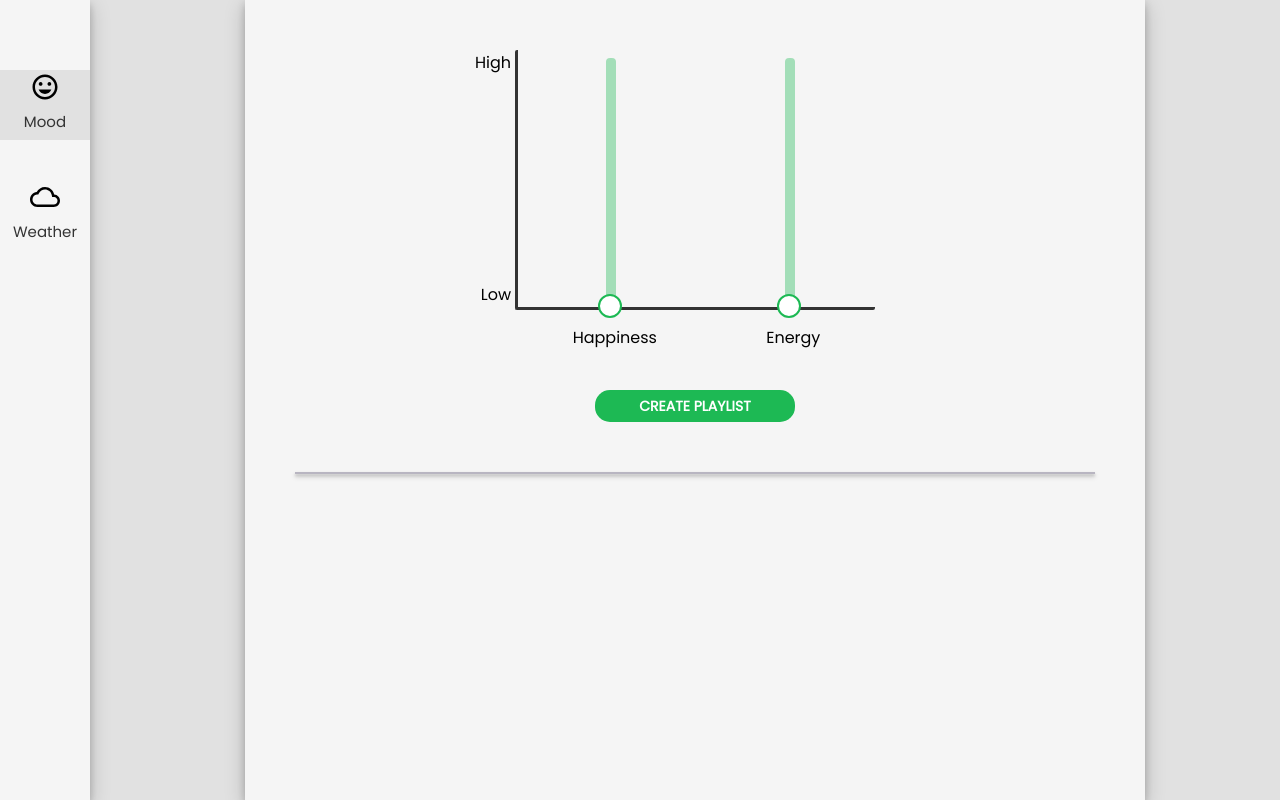
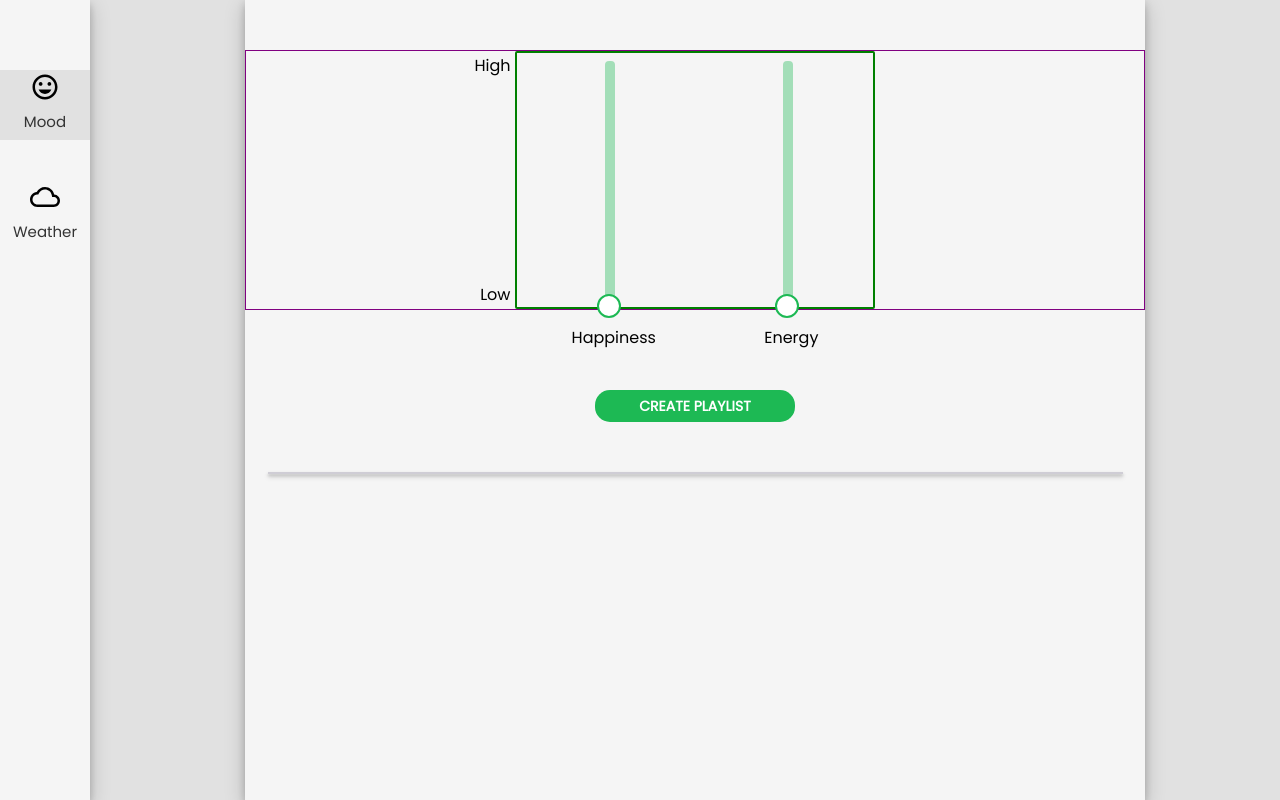
Before and after one commit to devinRucks/moodify, a React (Create React App) app: page / in a window 1280 px wide. Built offline with nearby package versions, Linux system fonts and the light colour scheme; no server answers.

Commit message:
Moved some components around and created Weather component, getting it ready for content

```diff
--- a/src/App.js
+++ b/src/App.js
@@ -1,7 +1,7 @@
 import React from 'react';
 import { BrowserRouter as Router, Switch, Route } from 'react-router-dom'
 import Login from './components/Login'
-import Home from './components/home/Home'
+import Home from './components/Home'
 import './App.scss';
 
 const App = () => {
--- a/src/components/home/Content.js
+++ b/src/components/Content.js
@@ -1,10 +1,11 @@
 import React, { useEffect, useContext } from 'react';
-import '../../scss/content.scss';
-import MoodSelector from '../MoodSelector'
-import Track from '../Track'
-import axios from 'axios'
-import { SidebarStoreContext } from '../../stores/SidebarStore'
-import { TrackFilterStoreContext } from '../../stores/TrackFilterStore'
+import '../scss/content.scss';
+import Mood from './Mood';
+import Weather from './Weather';
+import Track from './Track';
+import axios from 'axios';
+import { SidebarStoreContext } from '../stores/SidebarStore';
+import { TrackFilterStoreContext } from '../stores/TrackFilterStore';
 import { observer } from 'mobx-react';
 
 const Body = observer(() => {
@@ -51,7 +52,8 @@ const Body = observer(() => {
      return (
           <section id="body-container">
                <section id="mood-weather-container">
-                    {(sidebarStore.activeTab === 'Mood') && < MoodSelector />}
+                    {(sidebarStore.activeTab === 'Mood') && < Mood />}
+                    {(sidebarStore.activeTab === 'Weather') && < Weather />}
                </section>
 
                <section id="button-container">
--- a/src/components/MoodSelector.js
+++ b/src/components/Mood.js
@@ -1,5 +1,5 @@
 import React, { useState, useEffect, useContext } from 'react';
-import '../scss/moodSelector.scss';
+import '../scss/mood.scss';
 import CustomSlider from '../components/CustomSlider'
 import { TrackFilterStoreContext } from '../stores/TrackFilterStore'
 import { observer } from 'mobx-react';
@@ -18,7 +18,7 @@ const MoodSelector = observer(() => {
 
 
      return (
-          <section id="mood-selector-container">
+          <section id="mood-container">
                <section className="y-axis-labels">
                     <div className="high-label">High</div>
                     <div className="low-label">Low</div>
--- a/src/components/home/Sidebar.js
+++ b/src/components/Sidebar.js
@@ -1,8 +1,8 @@
 import React, { useContext } from 'react';
-import '../../scss/sidebar.scss'
+import '../scss/sidebar.scss'
 import CloudOutlinedIcon from '@material-ui/icons/CloudOutlined';
 import MoodOutlinedIcon from '@material-ui/icons/MoodOutlined';
-import { SidebarStoreContext } from '../../stores/SidebarStore'
+import { SidebarStoreContext } from '../stores/SidebarStore'
 import { observer } from 'mobx-react';
 
 const Home = observer(() => {
--- /dev/null
+++ b/src/components/Weather.js
@@ -0,0 +1,22 @@
+import React from 'react';
+import '../scss/weather.scss';
+import { observer } from 'mobx-react';
+
+
+
+
+const Weather = observer(() => {
+
+     return (
+          <section id="weather-container">
+               Weather
+          </section>
+     )
+
+
+})
+
+
+
+
+export default Weather;
--- a/src/scss/_variables.scss
+++ b/src/scss/_variables.scss
@@ -15,7 +15,5 @@ $white-text: #fff;
 
 // LOGIN
 $title-font-size: 24px;
-
 $description-font-size: 16px;
-
 $author-font-size: 13px;
--- a/src/scss/content.scss
+++ b/src/scss/content.scss
@@ -19,7 +19,7 @@
           margin-top: 50px;
           height: 260px;
           width: 100%;
-          // border: 1px purple solid;
+          border: 1px purple solid;
      }
 
      #button-container {
@@ -54,10 +54,10 @@
 
      .content-separator {
           display: block;
-          width: 800px;
+          width: 95%;
           margin-top: 50px;
           margin-bottom: 50px;
-          border: .5px #b8b5c1 solid;
+          border: .5px #cfcdd5 solid;
           box-shadow: 0 2px 3px 0 rgba(0, 0, 0, 0.2), 0 3px 5px 0 rgba(0, 0, 0, 0.19);
      }
 
--- a/src/scss/moodSelector.scss
+++ b/src/scss/mood.scss
@@ -1,6 +1,6 @@
 @import '../scss/_variables.scss';
 
-#mood-selector-container {
+#mood-container {
      position: relative;
      display: flex;
      flex-direction: row;
@@ -11,7 +11,7 @@
      border-left: 3px #333 solid;
      border-bottom: 3px #333 solid;
      border-radius: 2px;
-     // border: 1px green solid;
+     border: 2px green solid;
 
      .y-axis-labels {
           height: 100%;
--- a/src/scss/sidebar.scss
+++ b/src/scss/sidebar.scss
@@ -27,6 +27,10 @@
           transition: all 0.15s ease-in-out;
           // border: 1px red solid;
 
+          &:active {
+               transform: scale(0.90);
+          }
+
           .tab {
                font-size: 15px;
                margin: 5px 0;
--- /dev/null
+++ b/src/scss/weather.scss
@@ -0,0 +1,8 @@
+@import '../scss/variables';
+
+#weather-container {
+     text-align: center;
+     height: 90%;
+     width: 90%;
+     border: 2px green solid;
+}
```
Also changed, not shown: src/components/Home.js (renamed from src/components/home/Home.js, +1 -7 lines).
